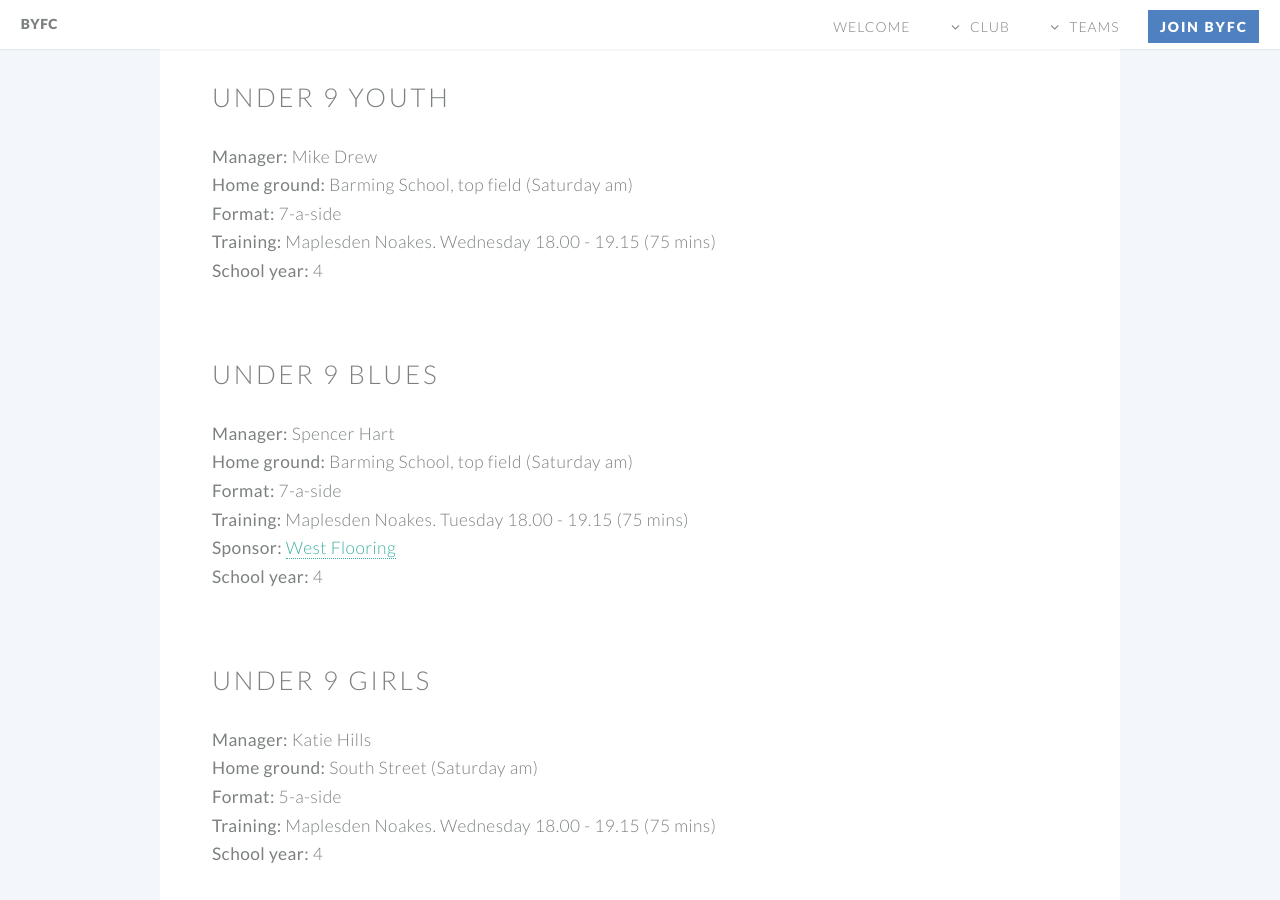
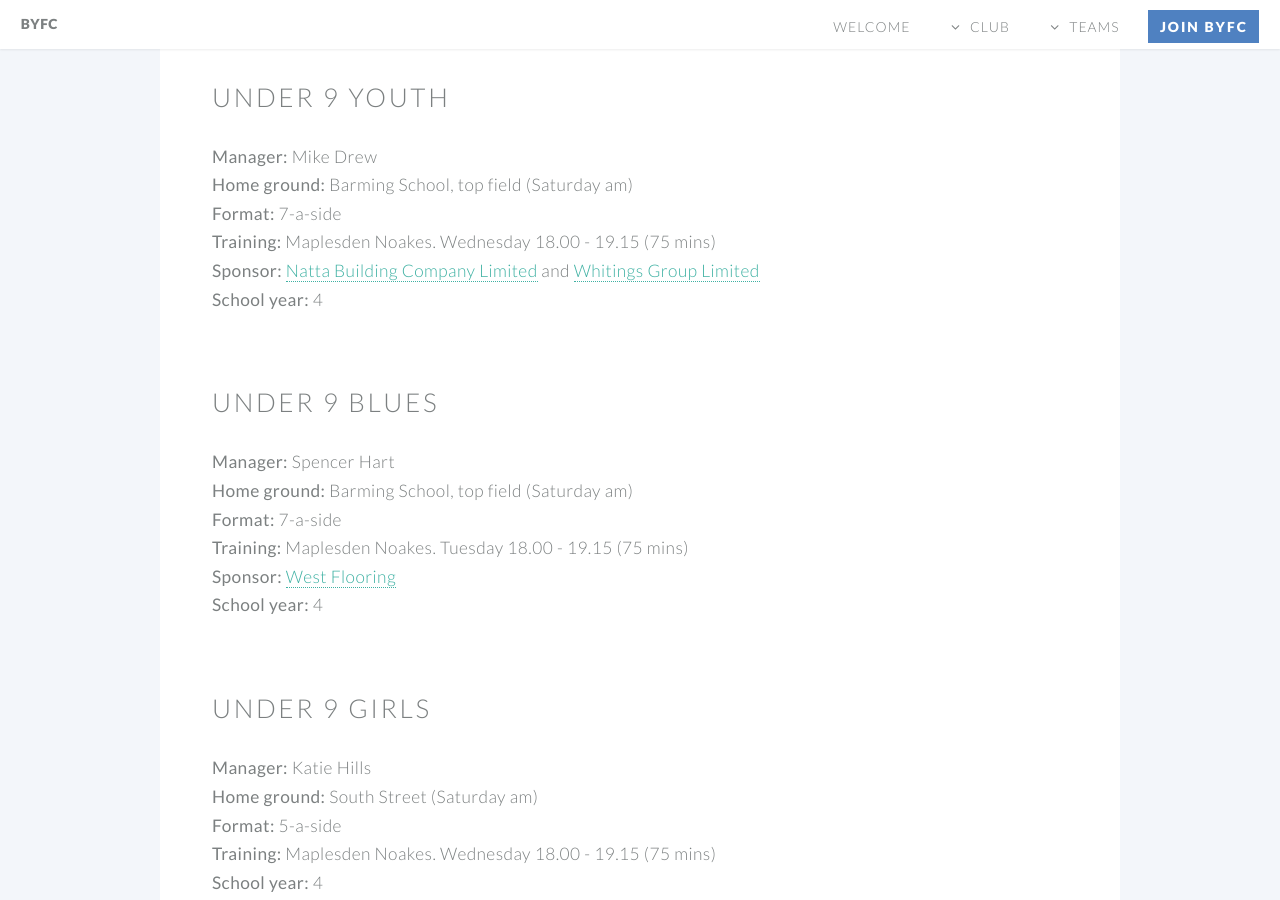
Before and after one commit to Pam-BYFC/BYFC.github.io, a Jekyll site: the page built from teams-to-11.md, in a window 1280 px wide and 900 px high, scrolled down 2698 px. Built offline with Jekyll 4.4.1, drawn with Linux system fonts in a browser that asks for light colours.

Commit message:
Added second sponsor

```diff
--- a/_data/teams.csv
+++ b/_data/teams.csv
@@ -6,7 +6,7 @@ agegrp,schoolyear,YBC,name,format,manager,homeground,day,time,training,sponsor,s
 7,2,3,Under 7 Colts,5-a-side,Pamela Wilson,,,,Maplesden Noakes. Wednesday 18.00 - 19.15 (75 mins),,,,,For those not yet ready to play regularly in the Invicta Primary League our U7 Colts enables development of football skills and confidence.
 8,3,1,Under 8 Youth,5-a-side,Alan McMillan,Poplar Grove,Saturday,am,Maplesden Noakes. Tuesday 18.00 - 19.15 (75 mins),Levicks Chart. accountants & Bus. Advisors,https://www.levicksaccountants.co.uk/,,,
 8,3,2,Under 8 Blues,5-a-side,Amanda Haffenden-Boyce,Poplar Grove,Saturday,am,Maplesden Noakes. Wednesday 18.00 - 19.15 (75 mins),Flex Flooring,http://flexflooring.co.uk/,,,
-9,4,1,Under 9 Youth,7-a-side,Mike Drew,"Barming School, top field",Saturday,am,Maplesden Noakes. Wednesday 18.00 - 19.15 (75 mins),,,,,
+9,4,1,Under 9 Youth,7-a-side,Mike Drew,"Barming School, top field",Saturday,am,Maplesden Noakes. Wednesday 18.00 - 19.15 (75 mins),Natta Building Company Limited,http://www.natta.co.uk/,Whitings Group Limited,http://www.whitings.co.uk/,
 9,4,2,Under 9 Blues,7-a-side,Spencer Hart,"Barming School, top field",Saturday,am,Maplesden Noakes. Tuesday 18.00 - 19.15 (75 mins),West Flooring,http://www.westflooring.com/,,,
 9,4,4,Under 9 Girls,5-a-side,Katie Hills,South Street,Saturday,am,Maplesden Noakes. Wednesday 18.00 - 19.15 (75 mins),,,,,
 10,5,1,Under 10 Youth,7-a-side,Bryan Hudson,"Barming School, top field",Sunday,am,Maplesden Noakes. Tuesday 18.00 - 19.15 (75 mins),Carpet Next Day,http://www.carpetnextday.co.uk/,,,
--- a/teams-to-11.md
+++ b/teams-to-11.md
@@ -19,7 +19,9 @@ title: Teams &mdash; primary school age
 {% if team.format %}<strong>Format:</strong> {{ team.format }} <br /> {% endif %}
 {% if team.results %}<a href="{{ team.results }}"><strong>Results</strong></a><br /> {% endif %}
 {% if team.training %}<strong>Training:</strong> {{ team.training }} <br /> {% endif %}
-{% if team.sponsor %}<strong>Sponsor:</strong> <a href="{{ team.sponsorURL }}">{{ team.sponsor }}</a> <br /> {% endif %}
+{% if team.sponsor %}<strong>Sponsor:</strong> <a href="{{ team.sponsorURL }}">{{ team.sponsor }}</a> {% endif %}
+{% if team.sponsor2 %} and <a href="{{ team.sponsorURL2 }}">{{ team.sponsor2 }}</a> {% endif %}
+{% if team.sponsor %}<br /> {% endif %}
 {% if team.schoolyear %}<strong>School year:</strong> {{ team.schoolyear }} {% endif %}
 {% if team.blurb %}<br /><br /> {{ team.blurb }} <br /> {% endif %}
 </p>
```
Also changed, not shown: teams-other.md (+3 -1 lines), teams-to-18.md (+3 -1 lines).
